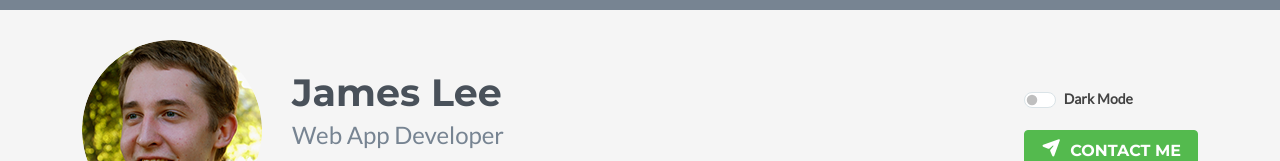
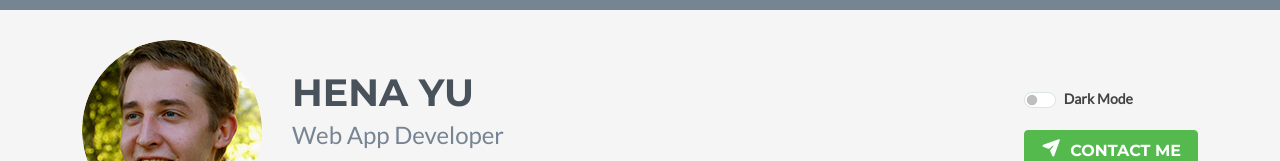
Before and after one commit to YUDALSU/github.io, a plain HTML site: page index.html in a window 1280 px wide. Shown: the top 161 px of the page. Drawn offline with nearby package versions, Linux system fonts and the light colour scheme; no server answers; a script that the page names is missing; some icons are missing.

Commit message:
Update index.html

```diff
--- a/index.html
+++ b/index.html
@@ -38,7 +38,7 @@
 			    <div class="col">
 		            <img class="profile-image img-fluid float-start rounded-circle" src="assets/images/profile.png" alt="profile image" />
 		            <div class="profile-content">
-		                <h1 class="name">James Lee</h1>
+		                <h1 class="name">HENA YU</h1>
 		                <h2 class="desc">Web App Developer</h2>
 		                <ul class="social list-inline">
 		                    <li class="list-inline-item"><a href="#"><i class="fab fa-twitter"></i></a></li>
```
